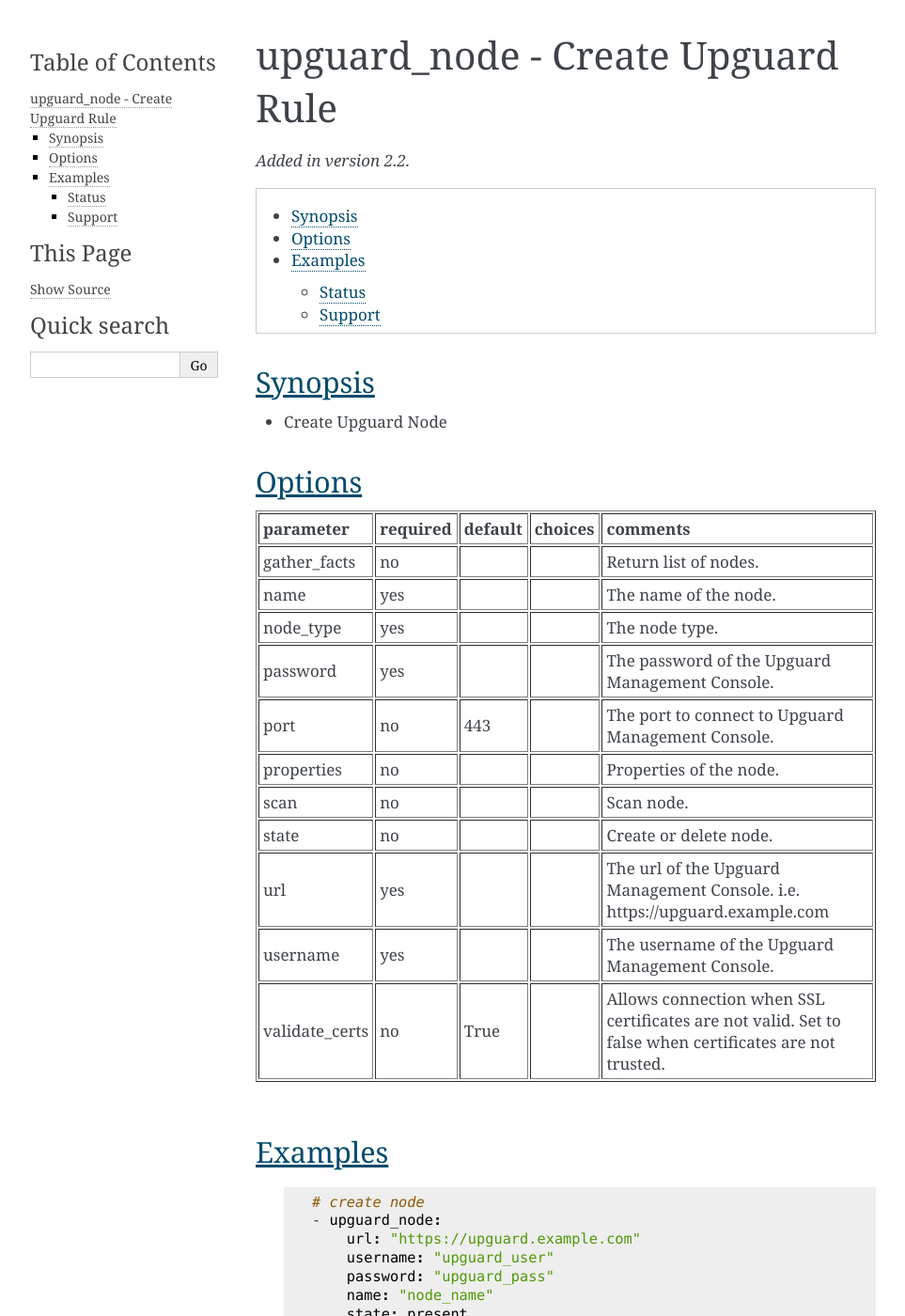
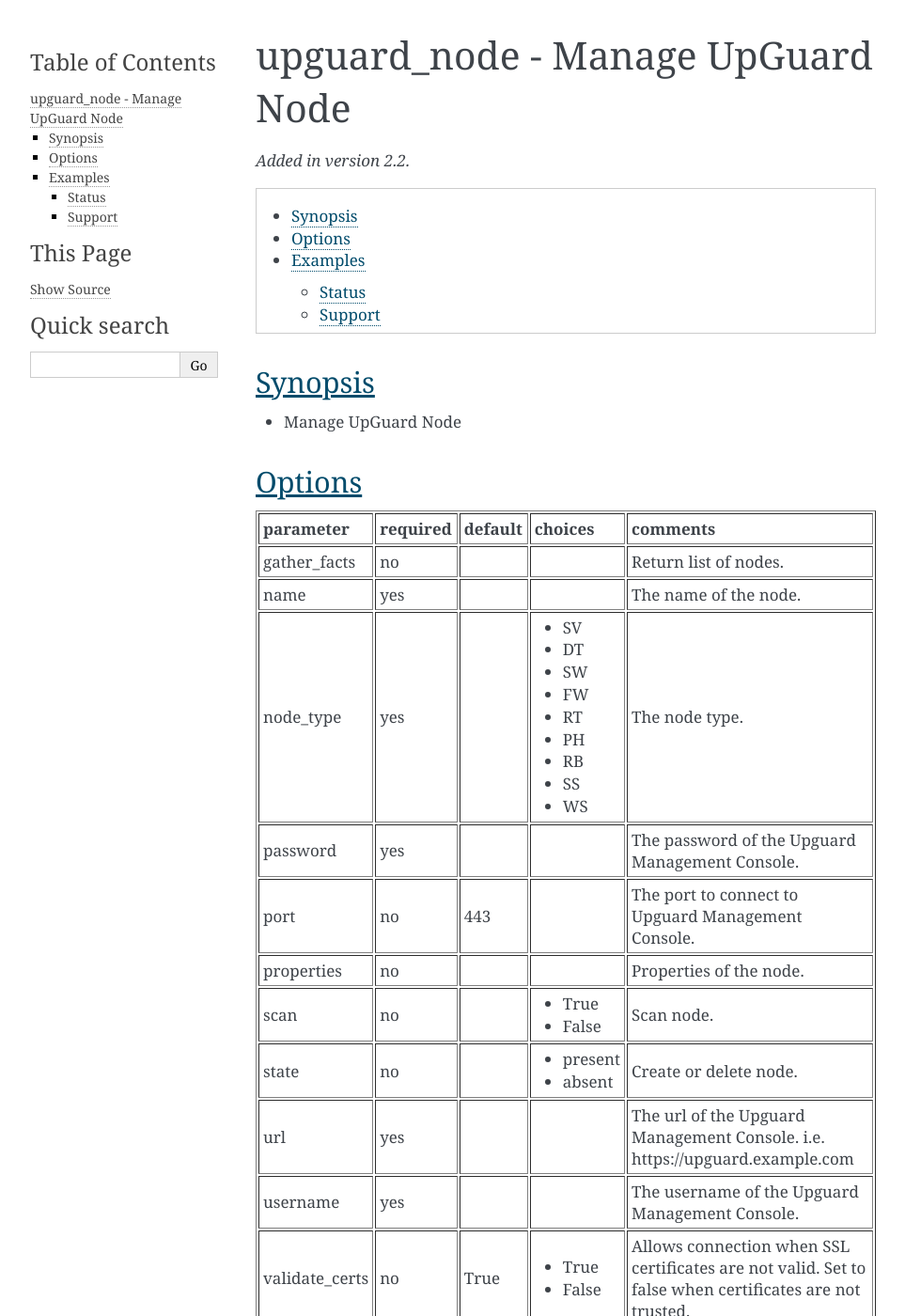
Before and after one commit to napalm255/ansible-upguard, a Sphinx documentation site: the page built from docs/upguard_node_module.rst, in a window 1280 px wide and 1400 px high. Shown: the whole window at 94% size, without its empty margins (148-1111 px from the left). Built offline with Sphinx 7.4.7, drawn with Linux system fonts in a browser that asks for light colours.

Commit message:
doc updates

```diff
--- a/docs/upguard_node_module.rst
+++ b/docs/upguard_node_module.rst
@@ -1,7 +1,7 @@
 .. _upguard_node:
 
 
-upguard_node - Create Upguard Rule
+upguard_node - Manage UpGuard Node
 ++++++++++++++++++++++++++++++++++
 
 .. versionadded:: 2.2
@@ -15,7 +15,7 @@
 Synopsis
 --------
 
-* Create Upguard Node
+* Manage UpGuard Node
 
 
 
@@ -49,7 +49,7 @@
     <td>node_type<br/><div style="font-size: small;"></div></td>
     <td>yes</td>
     <td></td>
-        <td><ul></ul></td>
+        <td><ul><li>SV</li><li>DT</li><li>SW</li><li>FW</li><li>RT</li><li>PH</li><li>RB</li><li>SS</li><li>WS</li></ul></td>
         <td><div>The node type.</div></td></tr>
             <tr>
     <td>password<br/><div style="font-size: small;"></div></td>
@@ -73,13 +73,13 @@
     <td>scan<br/><div style="font-size: small;"></div></td>
     <td>no</td>
     <td></td>
-        <td><ul></ul></td>
+        <td><ul><li>True</li><li>False</li></ul></td>
         <td><div>Scan node.</div></td></tr>
             <tr>
     <td>state<br/><div style="font-size: small;"></div></td>
     <td>no</td>
     <td></td>
-        <td><ul></ul></td>
+        <td><ul><li>present</li><li>absent</li></ul></td>
         <td><div>Create or delete node.</div></td></tr>
             <tr>
     <td>url<br/><div style="font-size: small;"></div></td>
@@ -97,7 +97,7 @@
     <td>validate_certs<br/><div style="font-size: small;"></div></td>
     <td>no</td>
     <td>True</td>
-        <td><ul></ul></td>
+        <td><ul><li>True</li><li>False</li></ul></td>
         <td><div>Allows connection when SSL certificates are not valid. Set to false when certificates are not trusted.</div></td></tr>
         </table>
     </br>
```
Also changed, not shown: 1 other file.
